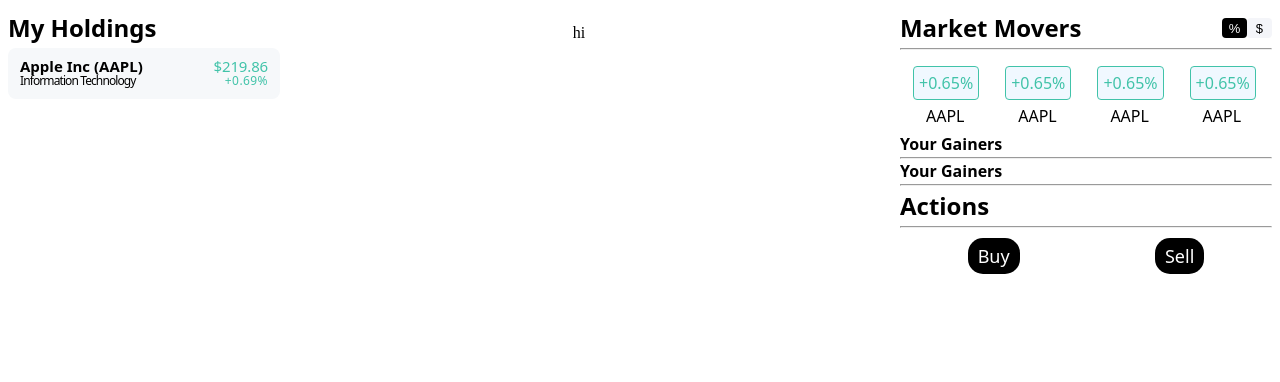
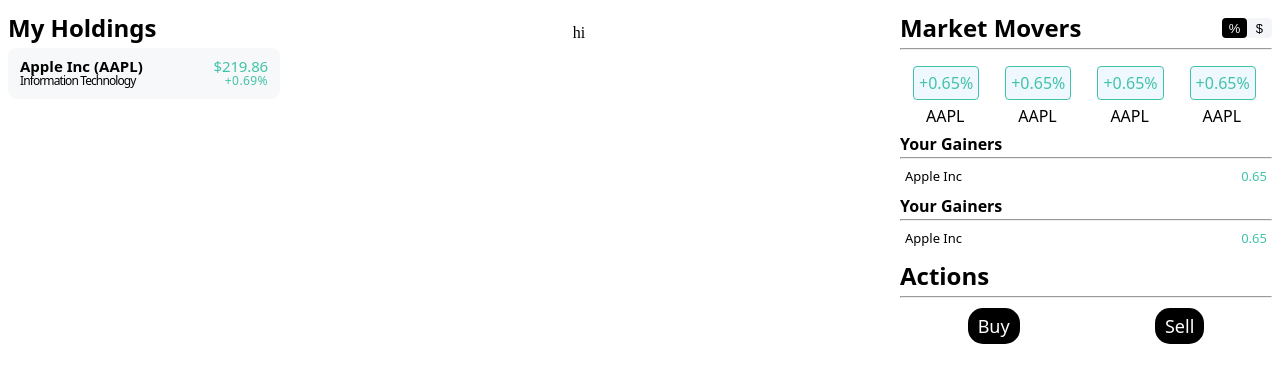
Before and after one commit to shreyaravi452/financial-portfolio, an Angular app: page / in a window 1280 px wide. Shown: the top 382 px of the page. Built offline with nearby package versions, Linux system fonts and the light colour scheme.

Commit message:
gainers and losers component

```diff
--- a/src/app/gainers-losers/gainers-losers.component.css
+++ b/src/app/gainers-losers/gainers-losers.component.css
@@ -10,3 +10,35 @@
 hr{
     margin: unset;
 }
+.holding-profit{
+    font-family: system-ui, -apple-system, BlinkMacSystemFont, 'Segoe UI', Roboto, Oxygen, Ubuntu, Cantarell, 'Open Sans', 'Helvetica Neue', sans-serif;
+    font-weight: 400;
+    line-height: 25px;
+    font-size: small;
+    display: flex;
+    justify-content: space-between;
+    padding: 5px;
+}
+.holding-profit #name{
+    margin: unset;
+}
+.holding-profit #pl{
+    margin: unset;
+    color: #41C3A9;
+}
+.holding-loss{
+    font-family: system-ui, -apple-system, BlinkMacSystemFont, 'Segoe UI', Roboto, Oxygen, Ubuntu, Cantarell, 'Open Sans', 'Helvetica Neue', sans-serif;
+    font-weight: 400;
+    line-height: 25px;
+    font-size: small;
+    display: flex;
+    justify-content: space-between;
+    padding: 5px;
+}
+.holding-loss #name{
+    margin: unset;
+}
+.holding-loss #pl{
+    margin: unset;
+    color: #f13851;
+}
--- a/src/app/gainers-losers/gainers-losers.component.html
+++ b/src/app/gainers-losers/gainers-losers.component.html
@@ -3,7 +3,20 @@
         <p id="title">Your {{title}}</p>
         <hr>
     </div>
-    <div>
-
+    <div class="holding-profit" *ngIf="isProfit">
+        <div>
+            <p id="name">Apple Inc</p>
+        </div>
+        <div>
+            <p id="pl">0.65</p>
+        </div>
+    </div>
+    <div class="holding-loss" *ngIf="!isProfit">
+        <div>
+            <p id="name">Apple Inc</p>
+        </div>
+        <div>
+            <p id="pl">-0.65</p>
+        </div>
     </div>
 </div>
--- a/src/app/gainers-losers/gainers-losers.component.ts
+++ b/src/app/gainers-losers/gainers-losers.component.ts
@@ -1,12 +1,17 @@
+import { CommonModule } from '@angular/common';
 import { Component } from '@angular/core';
 
 @Component({
   selector: 'app-gainers-losers',
   standalone: true,
-  imports: [],
+  imports: [
+    CommonModule
+  ],
   templateUrl: './gainers-losers.component.html',
   styleUrl: './gainers-losers.component.css'
 })
 export class GainersLosersComponent {
-  title: String = "Gainers";
+  isProfit: boolean = true;
+  title: String = this.isProfit==true? "Gainers":"Losers";
+
 }
```
